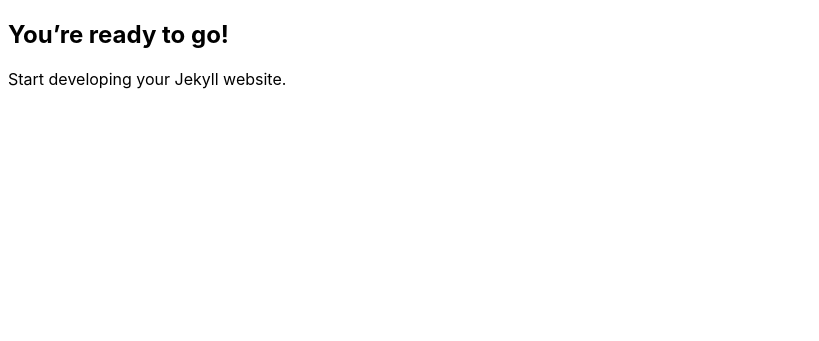
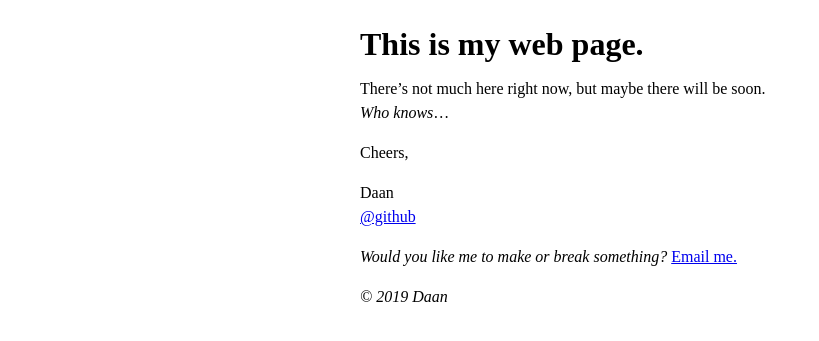
Before and after one commit to mtberdaan/mtberdaan.github.io, a Jekyll site: the page built from index.md, in a window 1280 px wide. Shown: the top 341 px of the page, without its empty margins (0-819 px from the left). Built offline with Jekyll 4.4.1, drawn with Linux system fonts in a browser that asks for light colours.

Commit message:
landing-page done

```diff
--- a/_layouts/default.html
+++ b/_layouts/default.html
@@ -8,6 +8,17 @@
     {% seo %}
   </head>
   <body>
-    {{ content}}
+    <!-- navigation section -->
+
+    <!-- content section -->
+    {{ content }}
+    <!-- footer section -->
+    <footer>
+      <p>
+        <em>
+          © 2019 Daan
+        </em>
+      </p>
+    </footer>
   </body>
 </html>
--- a/_sass/main.scss
+++ b/_sass/main.scss
@@ -1,9 +1,11 @@
 $backgroundColor: #ffffff;
 $bodyColor: #000000;
-$bodyFont: -apple-system,BlinkMacSystemFont,"Segoe UI",Helvetica,Arial,sans-serif,"Apple Color Emoji","Segoe UI Emoji","Segoe UI Symbol";
 
 body {
   background: $backgroundColor;
   color: $bodyColor;
-  font-family: $bodyFont;
+  font-size: 1em;
+  line-height: 1.5em;
+  margin: 2em auto;
+  max-width: 35em;
 }
--- a/index.md
+++ b/index.md
@@ -1,8 +1,15 @@
 ---
 layout: default
-title: "Happy Jekylling!"
+title: "Home"
 ---
 
-## You're ready to go!
+# This is my web page.
+There's not much here right now, but maybe there will be soon.
+_Who knows_...
 
-Start developing your Jekyll website.
+Cheers,
+
+Daan
+[@github](https://github.com/mtberdaan)
+
+_Would you like me to make or break something?_ [Email me.](mailto:daandenhoed@gmail.com?subject=daanwebmail)
```
Also changed, not shown: 1 other file.
